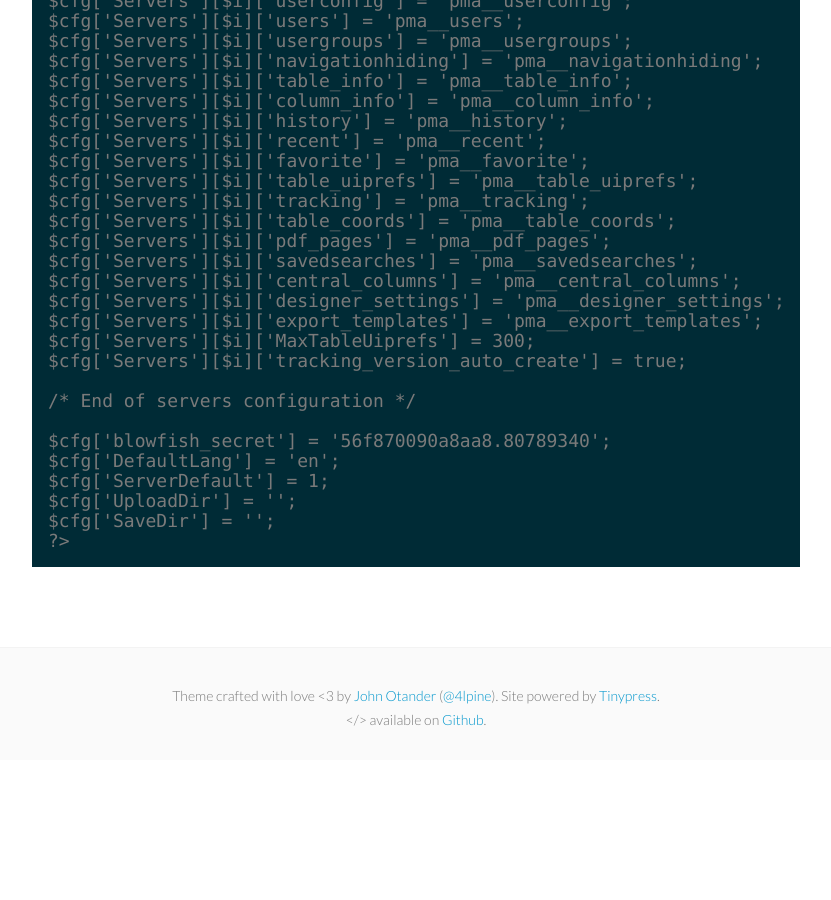
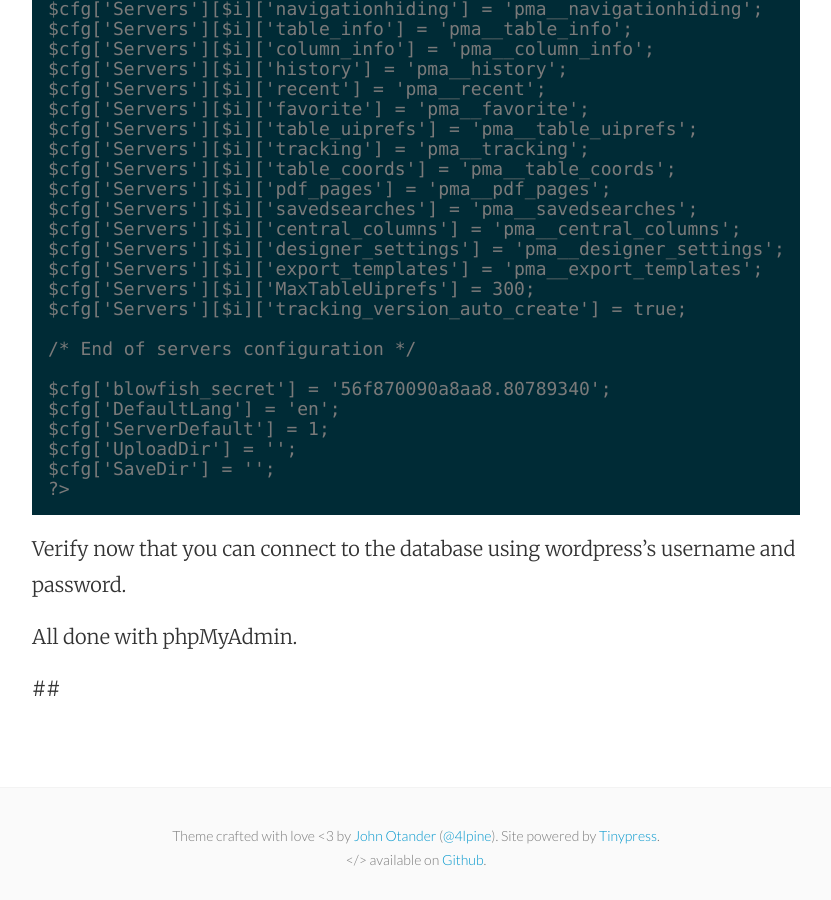
Before and after one commit to mattymaloney/mattymaloney.github.io, a Jekyll site: the page built from _posts/2016-03-24-aws-ec2-rds-linux-apache-php-wordpress-mariadb.md, in a window 1280 px wide and 900 px high, scrolled down 8430 px. Shown: the whole window, without its empty margins (224-1055 px from the left). Built offline with Jekyll 4.4.1, drawn with Linux system fonts in a browser that asks for light colours; before the commit the page ends 9190 px from its top, so only the background shows below that; some of the changed text lies outside the part shown.

Commit message:
Updated 2016-03-24-aws-ec2-rds-linux-apache-php-wordpress-mariadb.md

````diff
--- a/_posts/2016-03-24-aws-ec2-rds-linux-apache-php-wordpress-mariadb.md
+++ b/_posts/2016-03-24-aws-ec2-rds-linux-apache-php-wordpress-mariadb.md
@@ -253,8 +253,6 @@
 </VirtualHost>
 ```
 
-##
-
 Setup phpMyAdmin configuration, including configuration db and user.
 
 Log into phpMyAdmin as root, and run this sql, after updating the password, outside of any DB context.
@@ -323,3 +321,9 @@
 $cfg['SaveDir'] = '';
 ?>
 ```
+
+Verify now that you can connect to the database using wordpress's username and password.
+
+All done with phpMyAdmin.
+
+##
````
Also changed, not shown: other parts of _posts/2016-03-24-aws-ec2-rds-linux-apache-php-wordpress-mariadb.md (+1 -1 lines).
